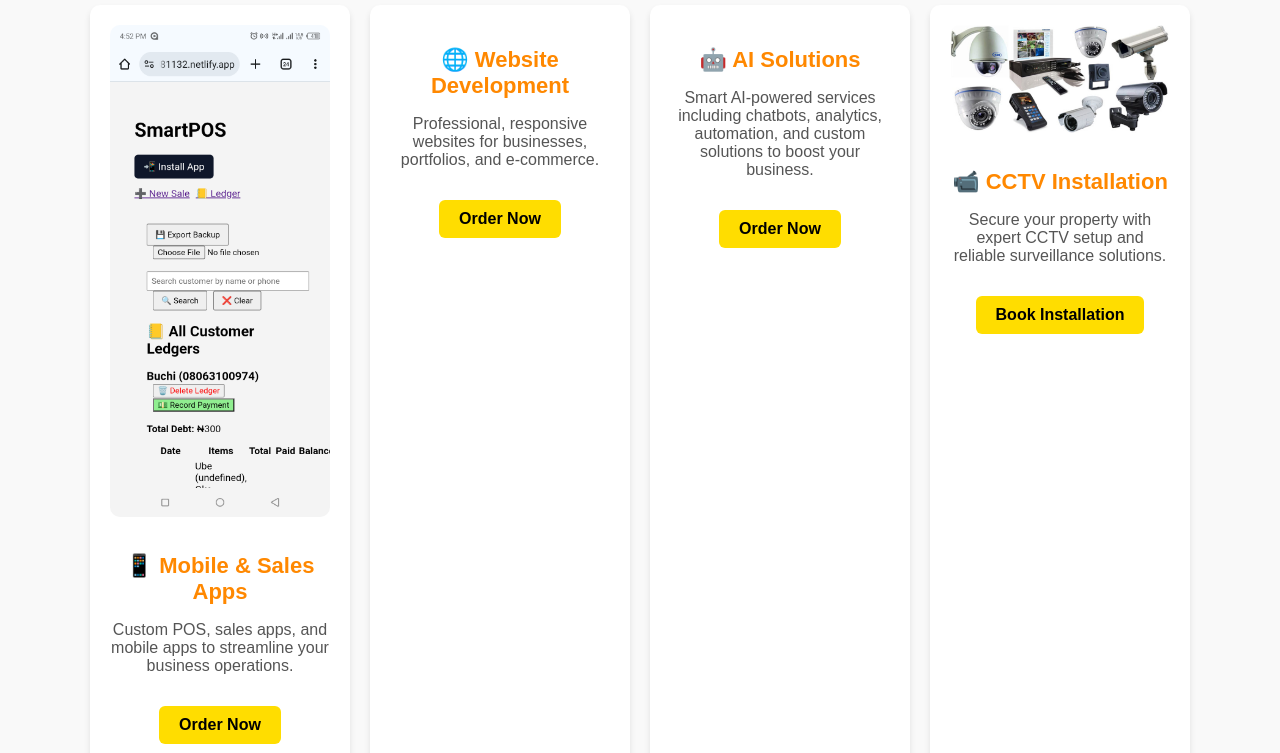
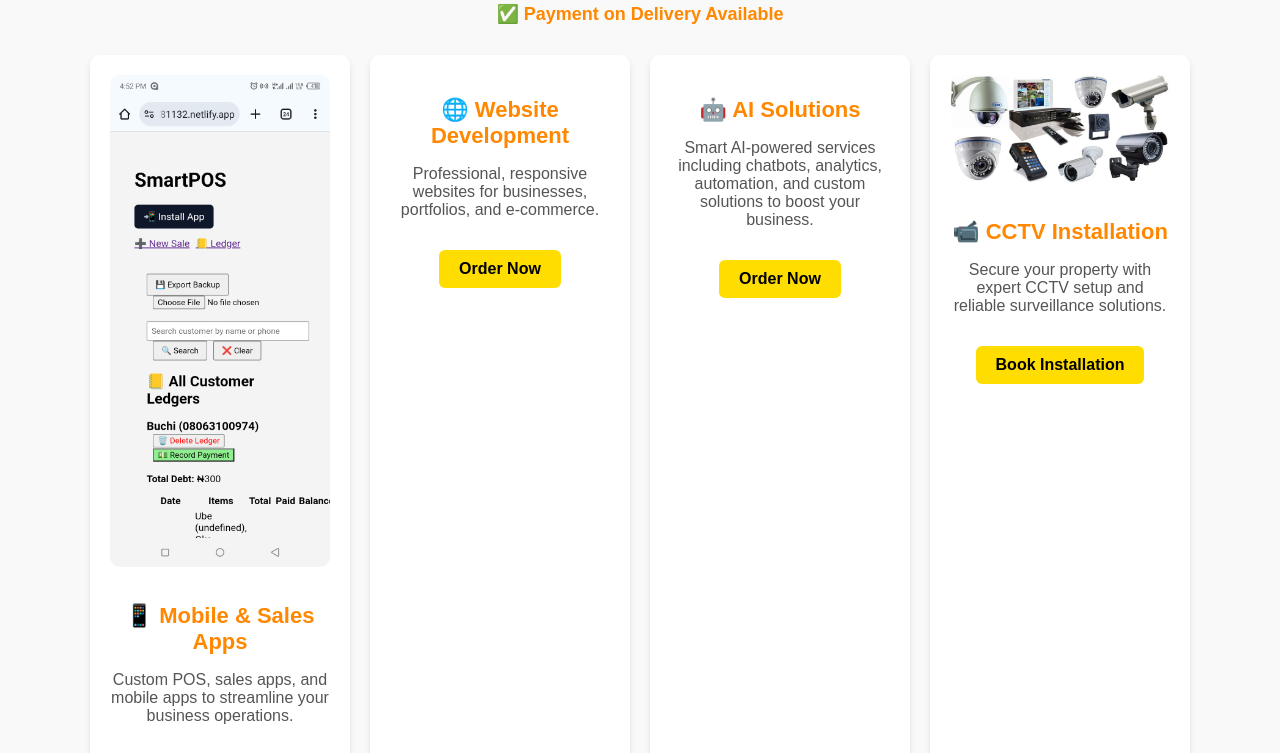
Before and after one commit to mmaduabuchi-ui/tech-services-hub, a plain HTML site: page services.html in a window 1280 px wide. Shown: the part 215-968 px from the top of the page. Drawn offline with Linux system fonts and the light colour scheme.

Commit message:
Updated website code with latest fixes

```diff
--- a/services.html
+++ b/services.html
@@ -42,8 +42,15 @@
 
     .services h2 {
       font-size: 32px;
-      margin-bottom: 20px;
+      margin-bottom: 10px;
       color: #333;
+    }
+
+    .services p.notice {
+      font-size: 18px;
+      font-weight: bold;
+      color: #ff8800;
+      margin-bottom: 30px;
     }
 
     .service-grid {
@@ -124,6 +131,7 @@
 
   <section class="services">
     <h2>Our Services</h2>
+    <p class="notice">✅ Payment on Delivery Available</p>
     <div class="service-grid">
 
       <!-- ✅ APP / WEBSITE screenshot picture -->
```
Also changed, not shown: index.html (+1 -0 lines).
